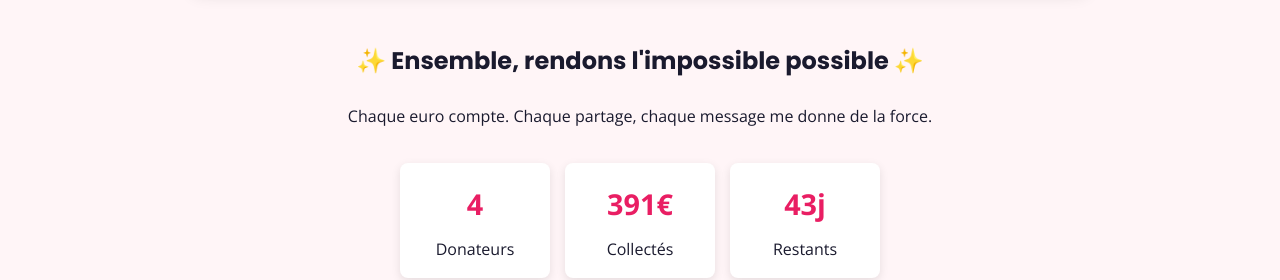
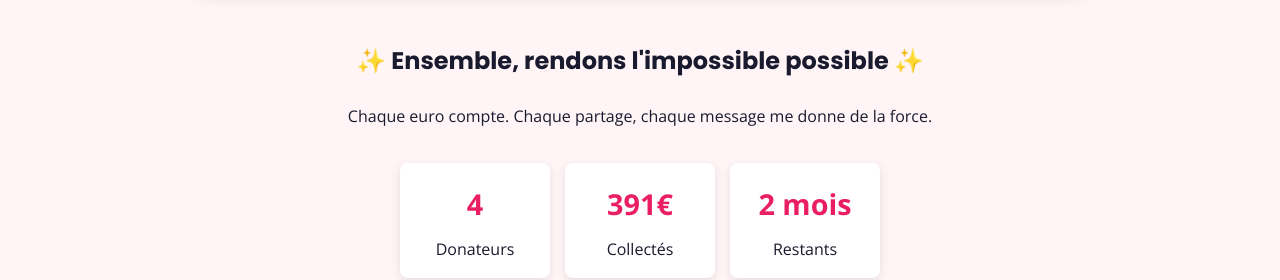
Before and after one commit to Rihaneg/LUCIE, a plain HTML site: page index.html in a window 1280 px wide. Shown: the part 2737-3017 px from the top of the page. Drawn offline with nearby package versions, Linux system fonts and the light colour scheme.

Commit message:
Update index.html

```diff
--- a/index.html
+++ b/index.html
@@ -378,7 +378,7 @@
           <div>Collectés</div>
         </div>
         <div class="social-item">
-          <div class="social-number">43j</div>
+          <div class="social-number">2 mois</div>
           <div>Restants</div>
         </div>
       </div>
```
